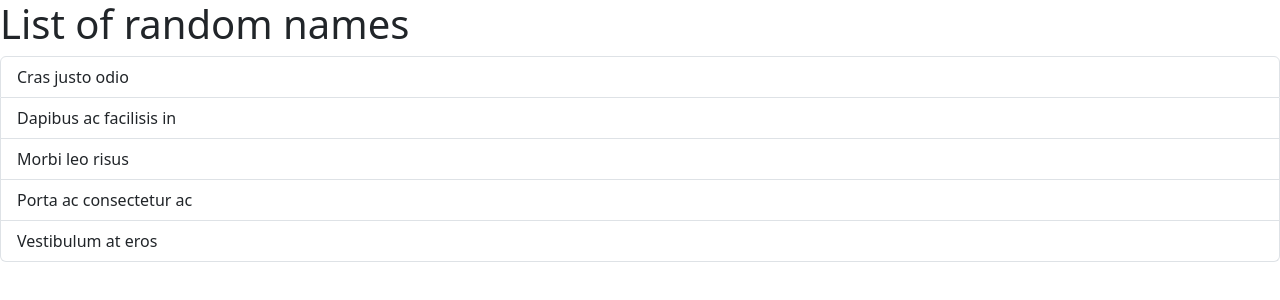
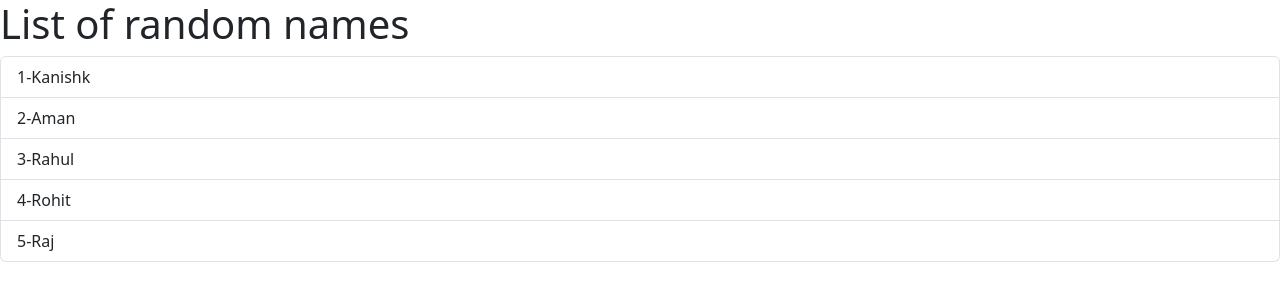
Before and after one commit to working-dude/Learning-react, a React (Vite) app: page / in a window 1280 px wide. Shown: the top 300 px of the page. Built offline with nearby package versions, Linux system fonts and the light colour scheme.

Commit message:
traversing list

```diff
--- a/src/App.tsx
+++ b/src/App.tsx
@@ -1,7 +1,6 @@
-import Kanishk from "./first";
+// import Kanishk from "./first";
 import Listgroup from "./components/Listgroup";
-function App()
-{
+function App() {
   return <Listgroup></Listgroup>;
 }
 export default App;
--- a/src/components/Listgroup.tsx
+++ b/src/components/Listgroup.tsx
@@ -1,14 +1,16 @@
 function Listgroup() {
+  const name = ["Kanishk", "Aman", "Rahul", "Rohit", "Raj"];
   return (
+    // Fragment is used to return multiple elements without adding extra nodes to the DOM
     <>
-      {" "}
       <h1>List of random names</h1>
       <ul className="list-group">
-        <li className="list-group-item">Cras justo odio</li>
-        <li className="list-group-item">Dapibus ac facilisis in</li>
-        <li className="list-group-item">Morbi leo risus</li>
-        <li className="list-group-item">Porta ac consectetur ac</li>
-        <li className="list-group-item">Vestibulum at eros</li>
+        {/* Travel the name list using map function and give key for each item to perform crud on it */}
+        {name.map((n, index) => (
+          <li key={index} className="list-group-item">
+            {index + 1}-{n}
+          </li>
+        ))}
       </ul>
     </>
   );
```
